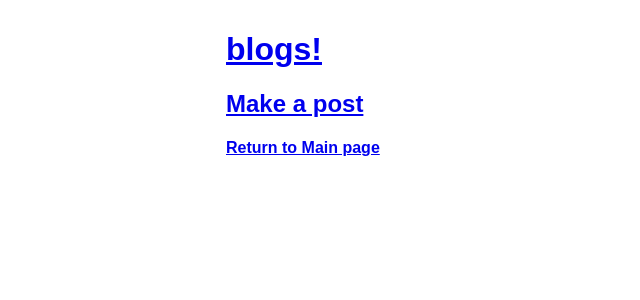
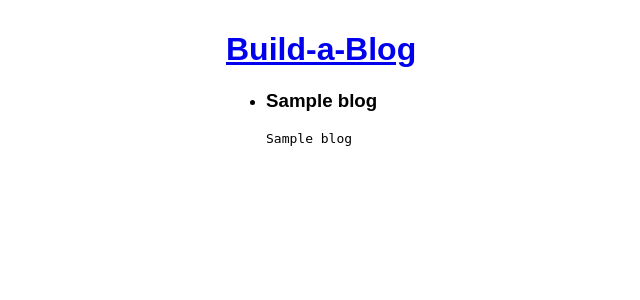
Before and after one commit to CodeDeb3/build-a-blog, a Python web app: template templates/base.html in a window 1280 px wide. Shown: the top 300 px of the page, without its empty margins (14-654 px from the left). Run offline with Jinja, Linux system fonts and the light colour scheme; the template is opened without the code that fills it: most values are stand-ins (such as "Sample title", 1, 10 or a date in 2020).

Commit message:
updated base to show 5 posts

```diff
--- a/templates/base.html
+++ b/templates/base.html
@@ -43,18 +43,29 @@
     }
 </style>
     <body>
-        <h1>
-            <a href ='/blog'>blogs!</a>
-        </h1>
-
-        <h2>
-            <a href ='/newpost'>Make a post</a>
-        </h2>
-        <h4>
-            <a href ='/blog'> Return to Main page </a>
-        </h4>
+        <!-- <h1> Blogz -->
+            <h1><a href ='/newpost'>Build-a-Blog</a></h1>
+        <!-- <h3>
+            <ul>
+                <li><a href ='/newpost'>Add a new post</a></li>
+                <li><a href ='/blog'>View blogs</a></li>
+            </ul>
+        </h3> -->
 
         {% block content %}
         {% endblock %}
     </body>
+
+    <body>
+        {% for blog in blogz %}
+        <ul>
+            <li>
+                <h3>{{blog.title}}</h3>
+                <pre class="blog-body">{{blog.blog}}</pre>
+            </li>
+        </ul>
+        {% endfor %}
+
+
+    </body>
 </html>
```
